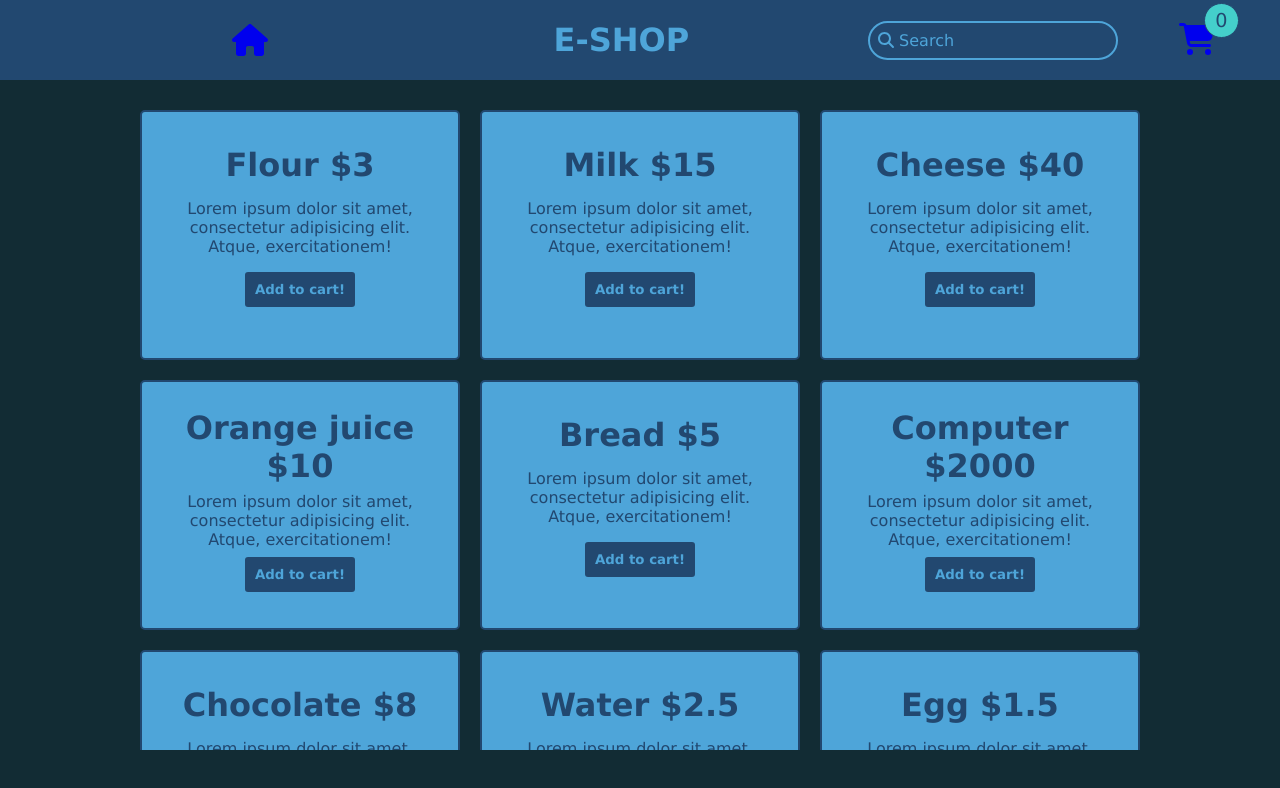
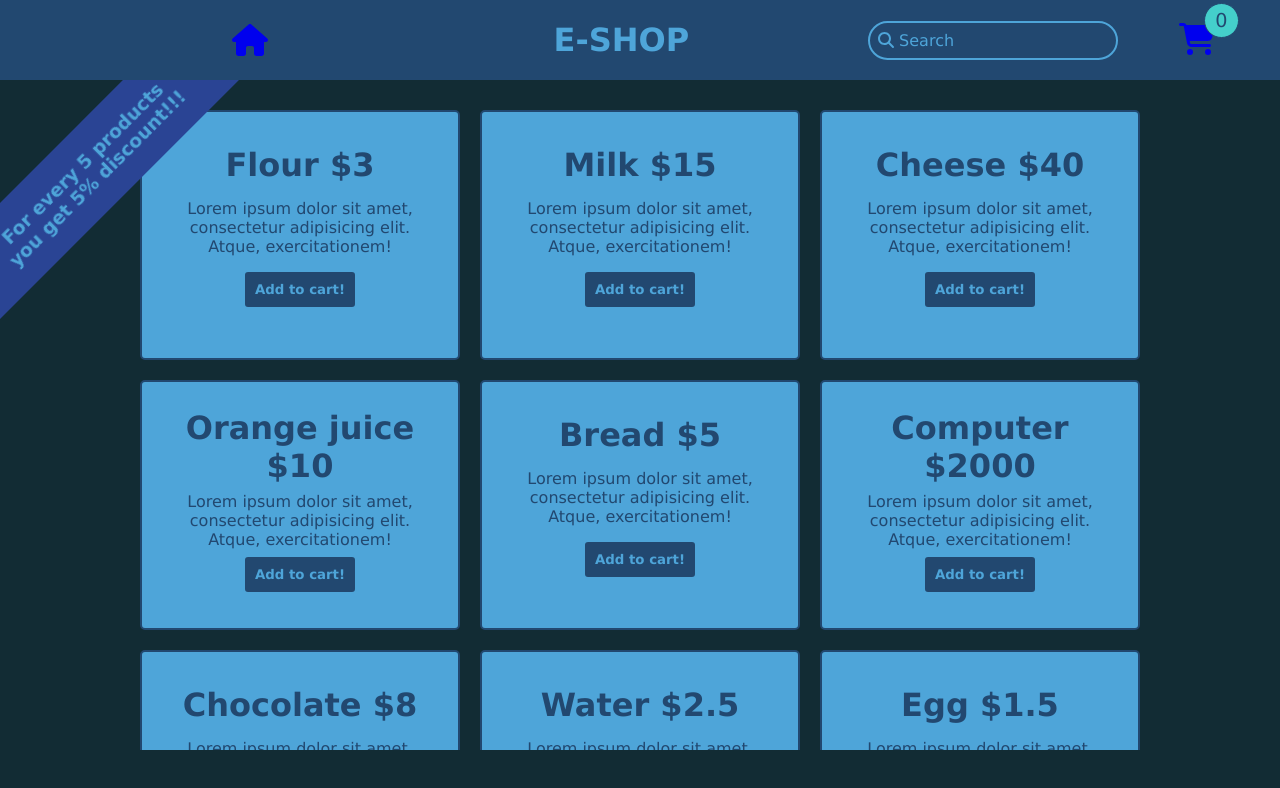
Before and after one commit to Kex027/eshop, a React (Create React App) app in the folder app/: page / in a window 1280 px wide. Shown: the top 788 px of the page. Built offline with nearby package versions, Linux system fonts and the light colour scheme.

Commit message:
Created discount banner

```diff
--- a/app/src/App.js
+++ b/app/src/App.js
@@ -5,12 +5,14 @@ import Header from "./features/header/Header";
 import { BrowserRouter, Route, Routes } from "react-router-dom";
 import Cart from "./features/cart/Cart";
 import Page404 from "./Page404";
+import Banner from "./features/banner/Banner";
 
 function App() {
   return (
     <div className="App">
       <BrowserRouter>
         <Header />
+        <Banner />
         <Routes>
           <Route path="/" element={<Shop />} />
           <Route path="/cart" element={<Cart />} />
--- /dev/null
+++ b/app/src/features/banner/Banner.jsx
@@ -0,0 +1,19 @@
+import React from "react";
+import style from "./banner.module.scss";
+import { getDiscount } from "../shop/shopSlice";
+import { useSelector } from "react-redux";
+
+const Banner = () => {
+  const { discount, itemsToDiscount } = useSelector(getDiscount);
+
+  return (
+    <div className={style.container}>
+      <h3>
+        For every {itemsToDiscount} products you get {discount * 100}%
+        discount!!!
+      </h3>
+    </div>
+  );
+};
+
+export default Banner;
--- /dev/null
+++ b/app/src/features/banner/banner.module.scss
@@ -0,0 +1,12 @@
+@import "../../variables";
+
+.container {
+  background-color: $darkCornFlowerBlue;
+  padding: 20px 70px;
+  width: 400px;
+  position: absolute;
+  top: 130px;
+  left: -110px;
+  color: $carolineBlue;
+  transform: rotate(-45deg);
+}
--- a/app/src/features/header/header.module.scss
+++ b/app/src/features/header/header.module.scss
@@ -6,6 +6,7 @@
   width: 100vw;
   height: 80px;
   background-color: $indigoDye;
+  z-index: 1;
   margin-bottom: 30px;
 
   .content {
--- a/app/src/features/shop/shopSlice.js
+++ b/app/src/features/shop/shopSlice.js
@@ -5,7 +5,7 @@ const initialState = {
   allProducts: PRODUCTS_MOCK.products,
   query: "",
   cart: [],
-  discount: { discount: 0.05, quantityToDiscount: 5 },
+  discount: { discount: 0.05, itemsToDiscount: 5 },
 };
 
 export const shopSlice = createSlice({
```
